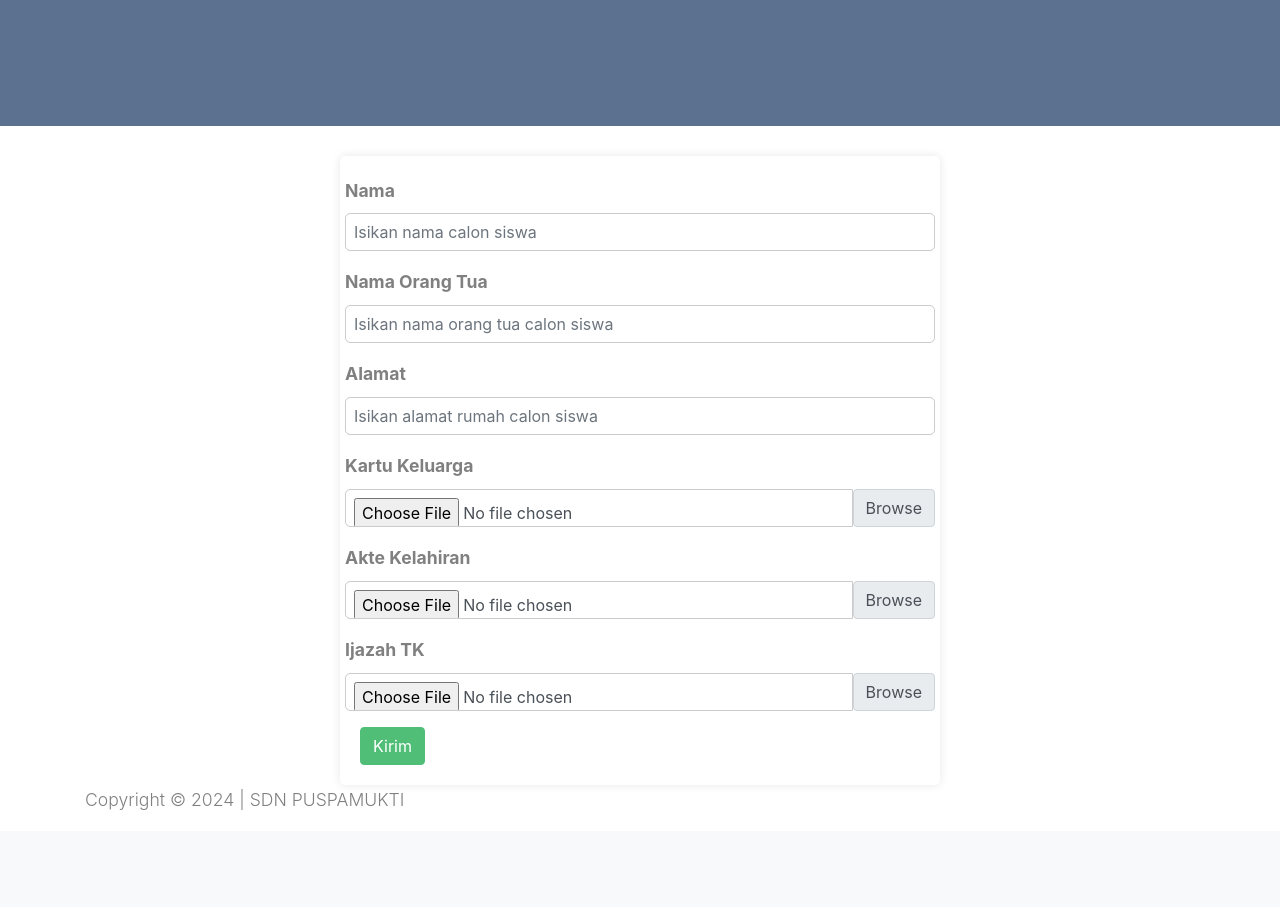
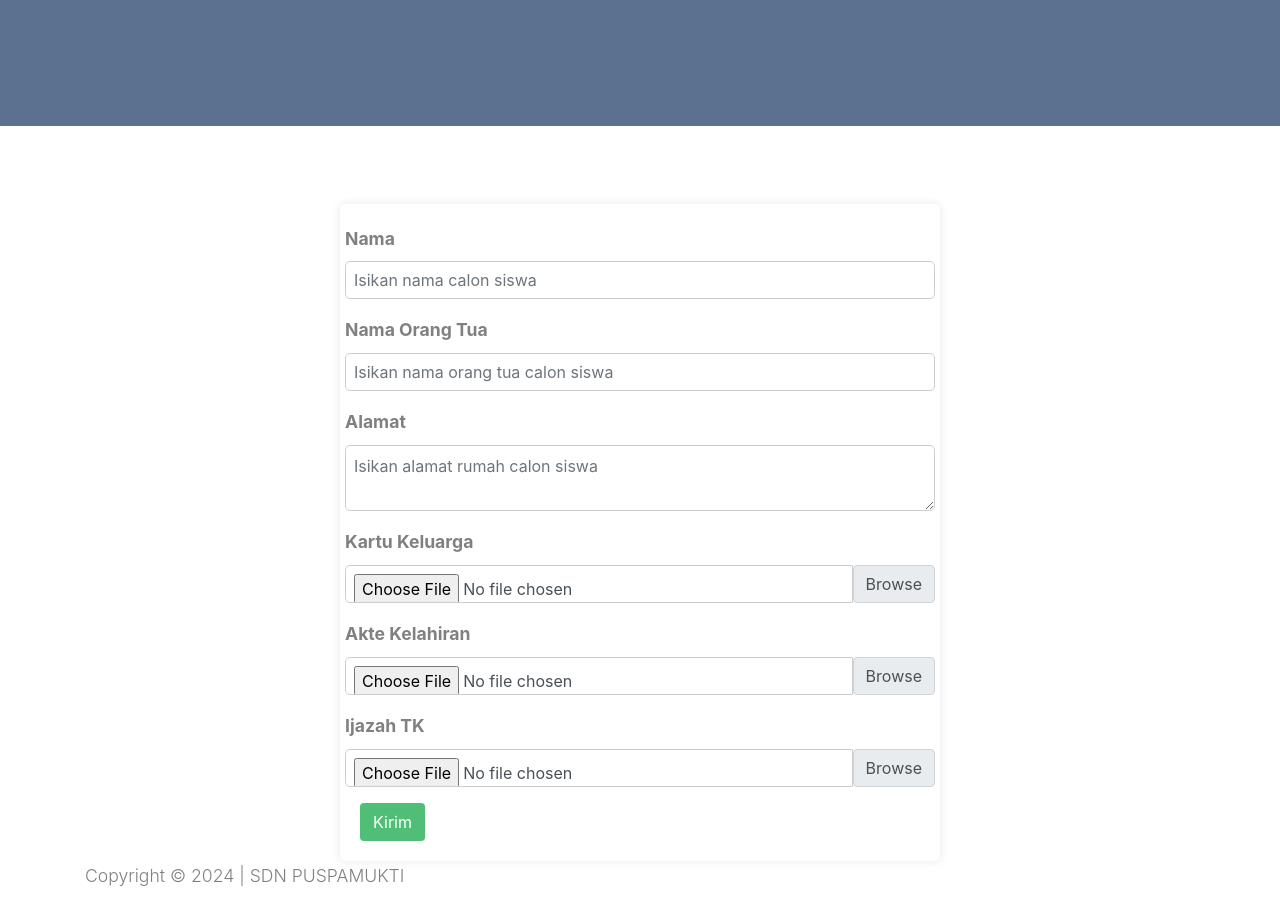
Before and after one commit to limmm15/Project-Akhir-Grup-2, a Flask app: page /daftar in a window 1280 px wide. Shown: the part 388-1295 px from the top of the page. Before the commit the page ends 1198 px from the top, so only its background shows below. Run offline with Flask 3, Linux system fonts and the light colour scheme; some libraries are stand-ins or nearby versions; some web fonts are replaced.

Commit message:
Update daftar.html

```diff
--- a/templates/daftar.html
+++ b/templates/daftar.html
@@ -11,49 +11,60 @@
 
 <br />
 
-<div class="form">
+<div class="container mt-5 form">
+    <form action="{{ url_for('submit') }}" method="post" enctype="multipart/form-data" id="pendaftaranForm"
+        onsubmit="return kirim(event)">
         <div class="mb-3 row">
-        <label for="exampleFormControlInput1" class="form-label">Nama</label>
-        <input type="email" class="form-control" id="exampleFormControlInput1" placeholder="Isikan nama calon siswa">
+            <label for="nama" class="form-label">Nama</label>
+            <input type="text" class="form-control" id="nama" name="nama" placeholder="Isikan nama calon siswa"
+                required />
         </div>
         <div class="mb-3 row">
-        <label for="exampleFormControlInput1" class="form-label">Nama Orang Tua</label>
-        <input type="email" class="form-control" id="exampleFormControlInput1"
-            placeholder="Isikan nama orang tua calon siswa">
+            <label for="nama_orang_tua" class="form-label">Nama Orang Tua</label>
+            <input type="text" class="form-control" id="nama_orang_tua" name="nama_orang_tua"
+                placeholder="Isikan nama orang tua calon siswa" required />
         </div>
         <div class="mb-3 row">
-        <label for="exampleFormControlInput1" class="form-label">Alamat</label>
-        <input type="email" class="form-control" id="exampleFormControlInput1"
-            placeholder="Isikan alamat rumah calon siswa">
+            <label for="alamat" class="form-label">Alamat</label>
+            <textarea class="form-control" id="alamat" name="alamat" placeholder="Isikan alamat rumah calon siswa"
+                required></textarea>
         </div>
         <div class="mb-3 row">
-        <label for="formFileKartuKeluarga" class="form-label">Kartu Keluarga</label>
+            <label for="kartu_keluarga" class="form-label">Kartu Keluarga</label>
             <div class="input-group">
-            <input type="file" class="form-control" id="formFileKartuKeluarga">
-            <label class="input-group-text" for="formFileKartuKeluarga">Browse</label>
+                <input type="file" class="form-control" id="kartu_keluarga" name="kartu_keluarga">
+                <label class="input-group-text" for="kartu_keluarga">Browse</label>
             </div>
         </div>
         <div class="mb-3 row">
-        <label for="formFileAkteKelahiran" class="form-label">Akte Kelahiran</label>
+            <label for="akte_kelahiran" class="form-label">Akte Kelahiran</label>
             <div class="input-group">
-            <input type="file" class="form-control" id="formFileAkteKelahiran">
-            <label class="input-group-text" for="formFileAkteKelahiran">Browse</label>
+                <input type="file" class="form-control" id="akte_kelahiran" name="akte_kelahiran">
+                <label class="input-group-text" for="akte_kelahiran">Browse</label>
             </div>
         </div>
         <div class="mb-3 row">
-        <label for="formFileIjazahTK" class="form-label">Ijazah TK</label>
+            <label for="ijazah_tk" class="form-label">Ijazah TK</label>
             <div class="input-group">
-            <input type="file" class="form-control" id="formFileIjazahTK">
-            <label class="input-group-text" for="formFileIjazahTK">Browse</label>
+                <input type="file" class="form-control" id="ijazah_tk" name="ijazah_tk">
+                <label class="input-group-text" for="ijazah_tk">Browse</label>
             </div>
         </div>
-
-
         <div class="row">
             <div class="col">
-            <button type="button" class="btn btn-primary">Kirim</button>
+                <button type="submit" class="btn" style="background-color: #51be78; color: white;">Kirim</button>
             </div>
         </div>
+    </form>
 </div>
 
+<script>
+    function kirim(event) {
+        event.preventDefault();
+        alert("Data berhasil dikirim!");
+
+        document.getElementById('pendaftaranForm').submit();
+    }
+</script>
+
 {% include 'footer.html' %}
```
Lines whose indentation alone changed are shown as unchanged.
